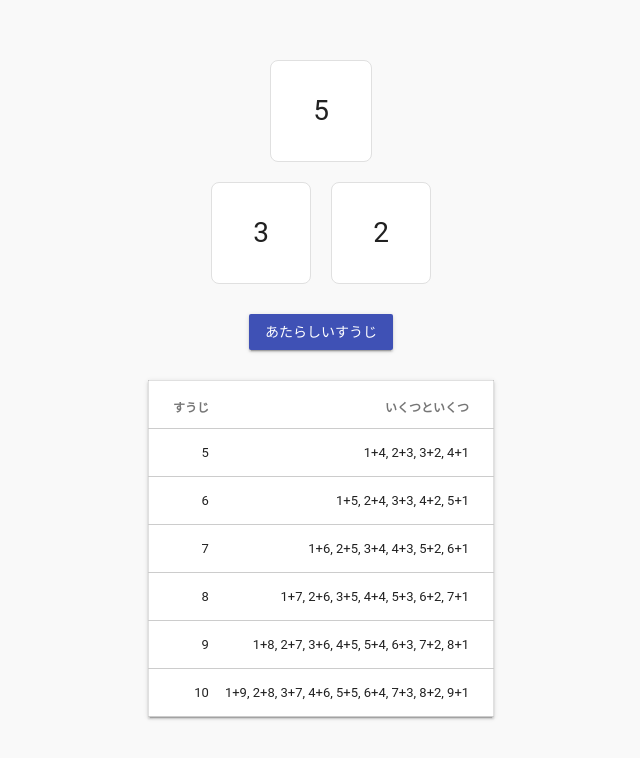
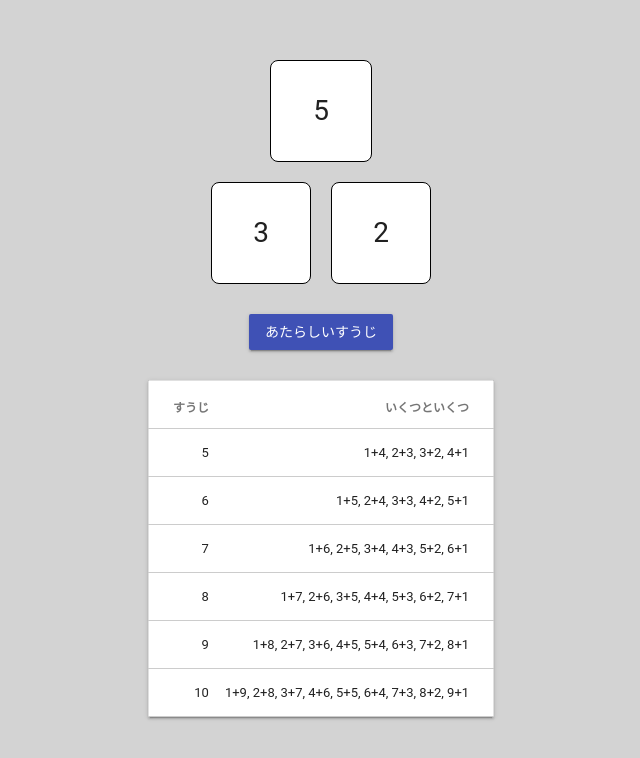
Before and after one commit to 5Tpj84eE/splitnumbers.github.io, a plain HTML site: page index.html in a window 1280 px wide. Shown: the whole page, without its empty margins (319-959 px from the left). Drawn offline with nearby package versions, Linux system fonts and the light colour scheme.

Commit message:
Add files via upload

```diff
--- a/index.html
+++ b/index.html
@@ -3,7 +3,7 @@
 <head>
     <meta charset="UTF-8">
     <meta name="viewport" content="width=device-width, initial-scale=1.0">
-    <title>Number Splitter</title>
+    <title>いくつといくつ</title>
     <!-- Material Design Lite CSS -->
     <link rel="stylesheet" href="https://code.getmdl.io/1.3.0/material.indigo-pink.min.css">
     <!-- Material Design Lite JavaScript -->
@@ -11,7 +11,7 @@
     <!-- Custom Styles -->
     <style>
         body {
-            background-color: #F9F9F9;
+            background-color: #d3d3d3;
             color: #212121;
             font-family: 'Roboto', sans-serif;
         }
@@ -29,7 +29,7 @@
             flex-direction: column;
             align-items: center;
             justify-content: center;
-            border: 1px solid #E0E0E0;
+            border: 1px solid #000;
             width: 100px;
             height: 100px;
             margin: 10px;
```
